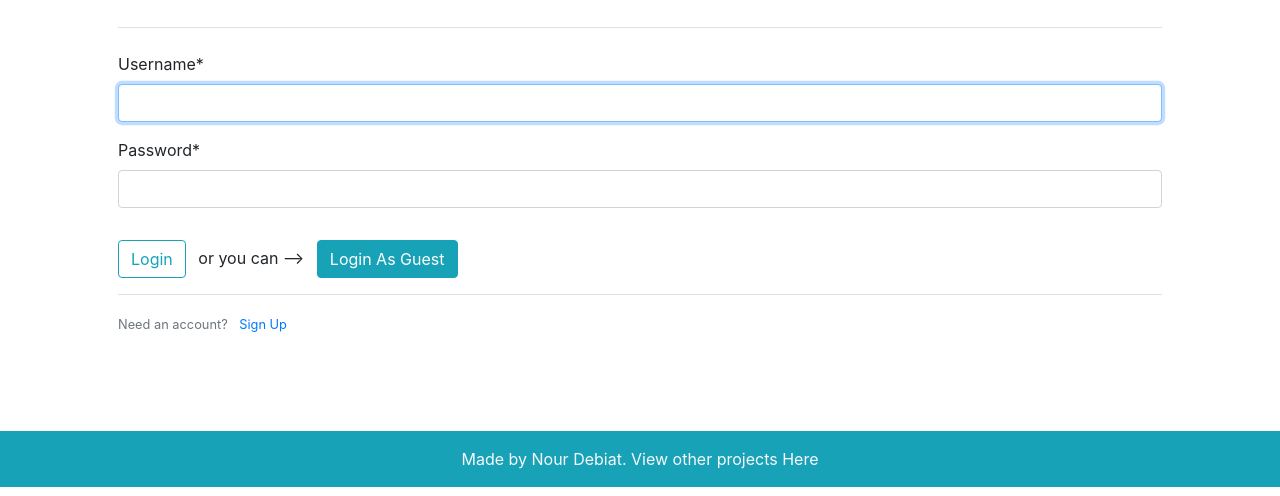
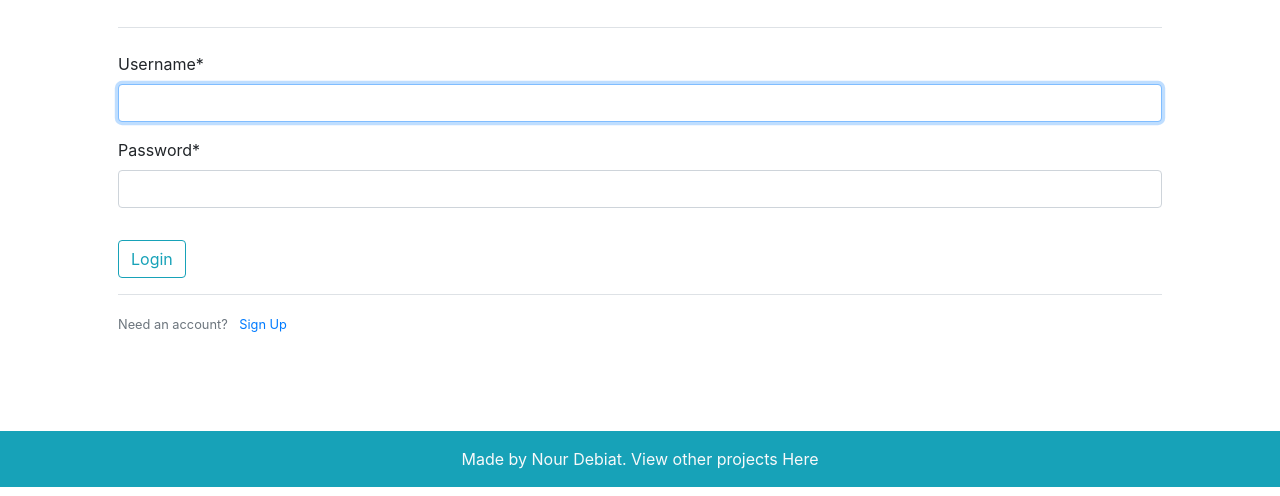
Before and after one commit to nour-d/Django-Job-Board, a Django app: page /login/ in a window 1280 px wide. Shown: the part 304-800 px from the top of the page. Run offline with Django 3.2, Linux system fonts and the light colour scheme; some libraries are stand-ins or nearby versions.

Commit message:
initial github upload

```diff
--- a/users/templates/users/login.html
+++ b/users/templates/users/login.html
@@ -17,21 +17,10 @@
         </fieldset>
         <div class="form-group">
             <button class="btn btn-outline-info" type="submit">Login</button>
-            <span class="ml-2 mr-2">or you can --> </span>
-            <button class="btn btn-info" onclick="guestLogin()">Login As Guest</button>
         </div>
     </form>
     <div class="border-top pt-3">
         <small class="text-muted">Need an account? <a class="ml-2" href="{% url 'register' %}">Sign Up</a></small>
     </div>
 </div>
-<!--for demonstration purposes only, guest login not intended as part of final application.-->
-<script>
-    let userName = document.getElementById("id_username");
-    let passWord = document.getElementById("id_password")
-    function guestLogin() {
-        userName.value="Guest";
-        passWord.value="MyGuest321";
-    }
-</script>
 {% endblock content %}
```
